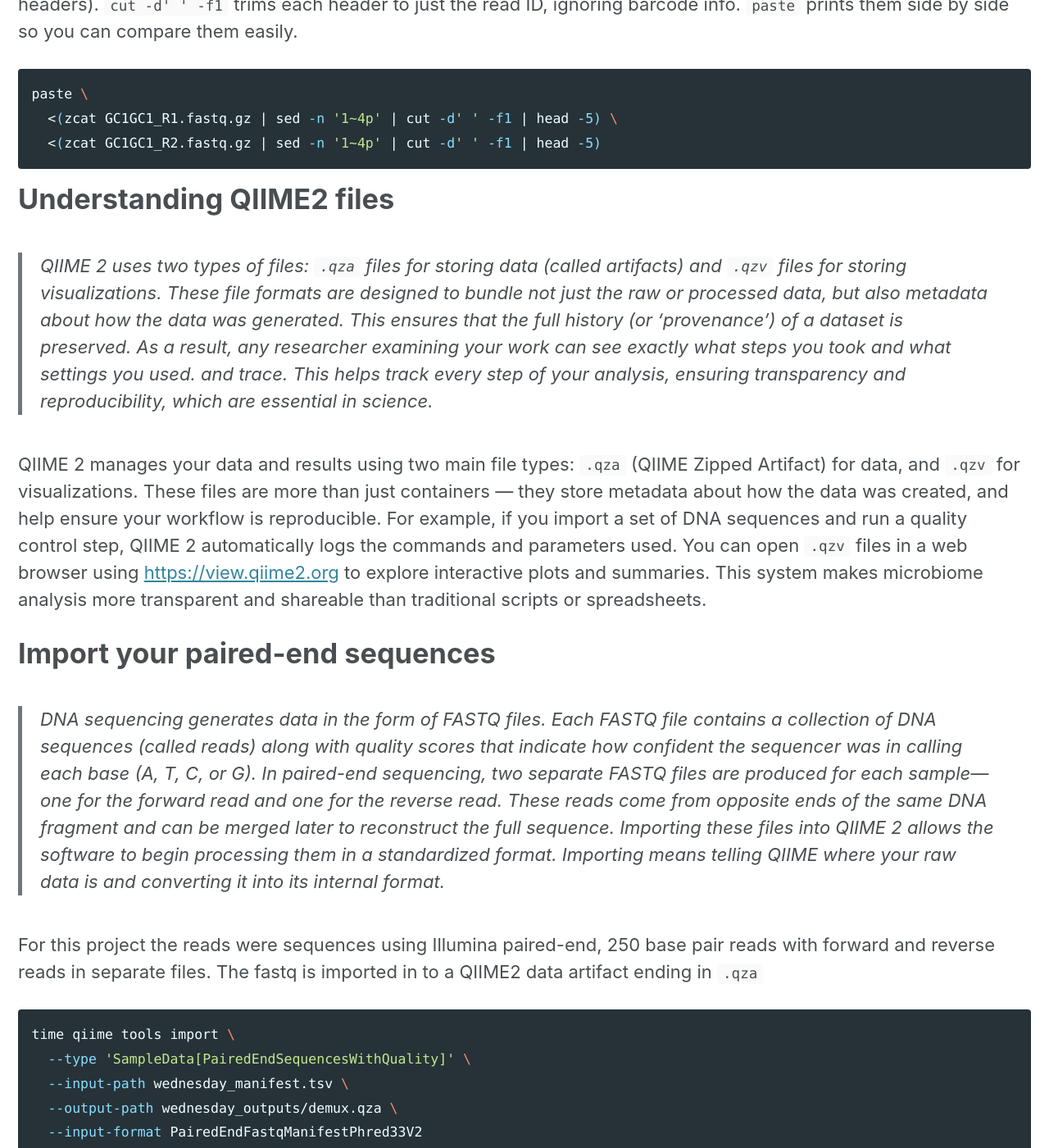
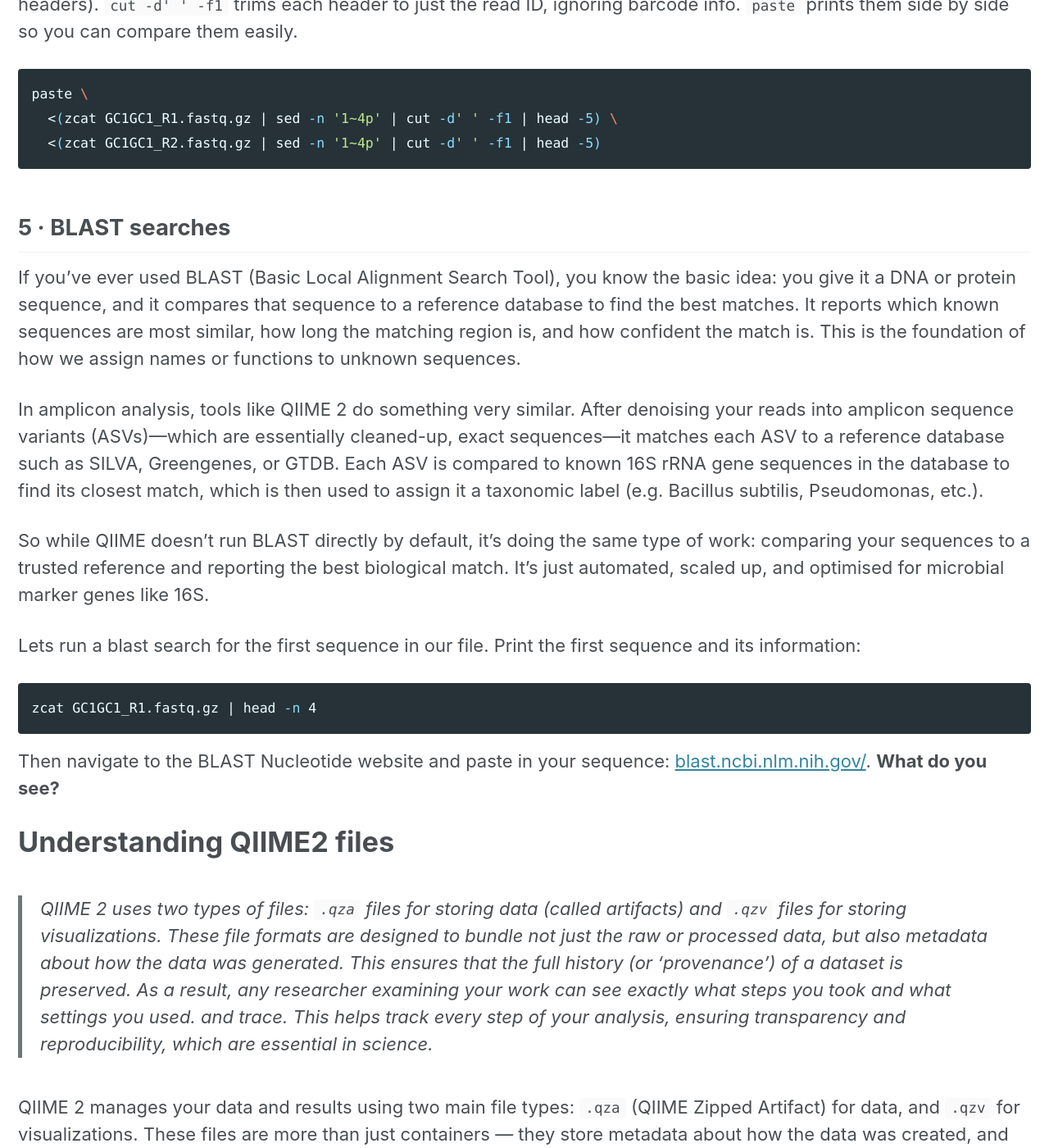
Before and after one commit to arua-microbiome/arua-microbiome.github.io, a Jekyll site: the page built from _tutorials/qiime2.md, in a window 1280 px wide and 1400 px high, scrolled down 4830 px. Shown: the whole window at 82% size. Built offline with Jekyll 4.4.1, drawn with Linux system fonts in a browser that asks for light colours; cached includes are drawn as plain includes; nearby versions of some CDN libraries.

Commit message:
Update qiime2.md
Signed-off-by: icgk523 <146941364+icgk523@users.noreply.github.com>

````diff
--- a/_tutorials/qiime2.md
+++ b/_tutorials/qiime2.md
@@ -115,6 +115,22 @@ paste \
   <(zcat GC1GC1_R1.fastq.gz | sed -n '1~4p' | cut -d' ' -f1 | head -5) \
   <(zcat GC1GC1_R2.fastq.gz | sed -n '1~4p' | cut -d' ' -f1 | head -5)
 ```
+
+## 5 · BLAST searches
+
+If you’ve ever used BLAST (Basic Local Alignment Search Tool), you know the basic idea: you give it a DNA or protein sequence, and it compares that sequence to a reference database to find the best matches. It reports which known sequences are most similar, how long the matching region is, and how confident the match is. This is the foundation of how we assign names or functions to unknown sequences.
+
+In amplicon analysis, tools like QIIME 2 do something very similar. After denoising your reads into amplicon sequence variants (ASVs)—which are essentially cleaned-up, exact sequences—it matches each ASV to a reference database such as SILVA, Greengenes, or GTDB. Each ASV is compared to known 16S rRNA gene sequences in the database to find its closest match, which is then used to assign it a taxonomic label (e.g. Bacillus subtilis, Pseudomonas, etc.).
+
+So while QIIME doesn’t run BLAST directly by default, it’s doing the same type of work: comparing your sequences to a trusted reference and reporting the best biological match. It’s just automated, scaled up, and optimised for microbial marker genes like 16S.
+
+Lets run a blast search for the first sequence in our file. Print the first sequence and its information:
+
+```bash
+zcat GC1GC1_R1.fastq.gz | head -n 4
+```
+
+Then navigate to the BLAST Nucleotide website and paste in your sequence: [blast.ncbi.nlm.nih.gov/](blast.ncbi.nlm.nih.gov/). **What do you see?**
 
 
 # Understanding QIIME2 files
````
